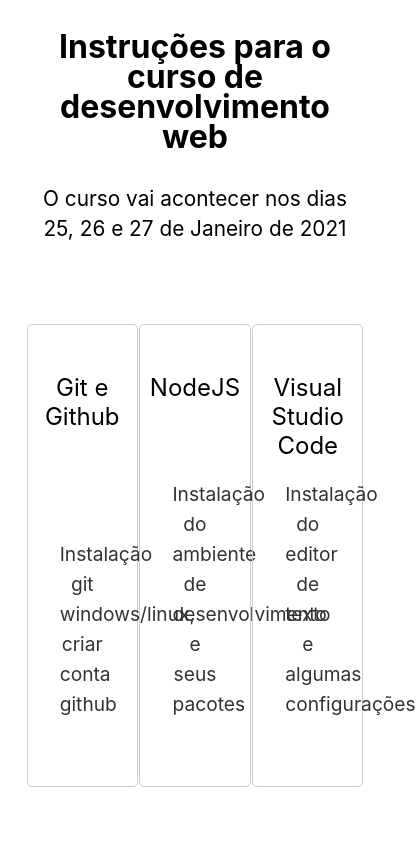
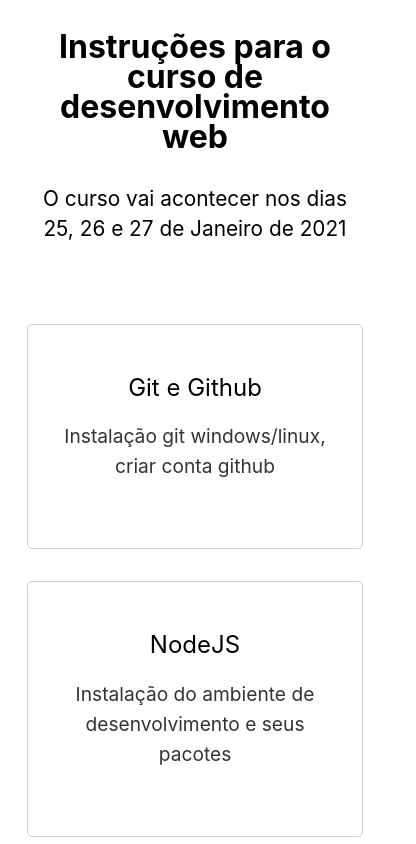
Before and after one commit to JSVale/jsvale, a Next.js app: page / in a window 390 px wide. Shown: the top 844 px of the page, 416 px wide, since content can reach past the window. Built offline with nearby package versions, Linux system fonts and the light colour scheme.

Commit message:
First page responsive

```diff
--- a/styles/Home.module.css
+++ b/styles/Home.module.css
@@ -41,3 +41,12 @@
 	font-size: 1.5em;
 	text-align: center;
 }
+@media (max-width: 700px){
+	.posts{
+		flex-direction: column
+	}
+	.posts article{
+		width: 100%;
+		margin-bottom: 2em;
+	}
+}
```
